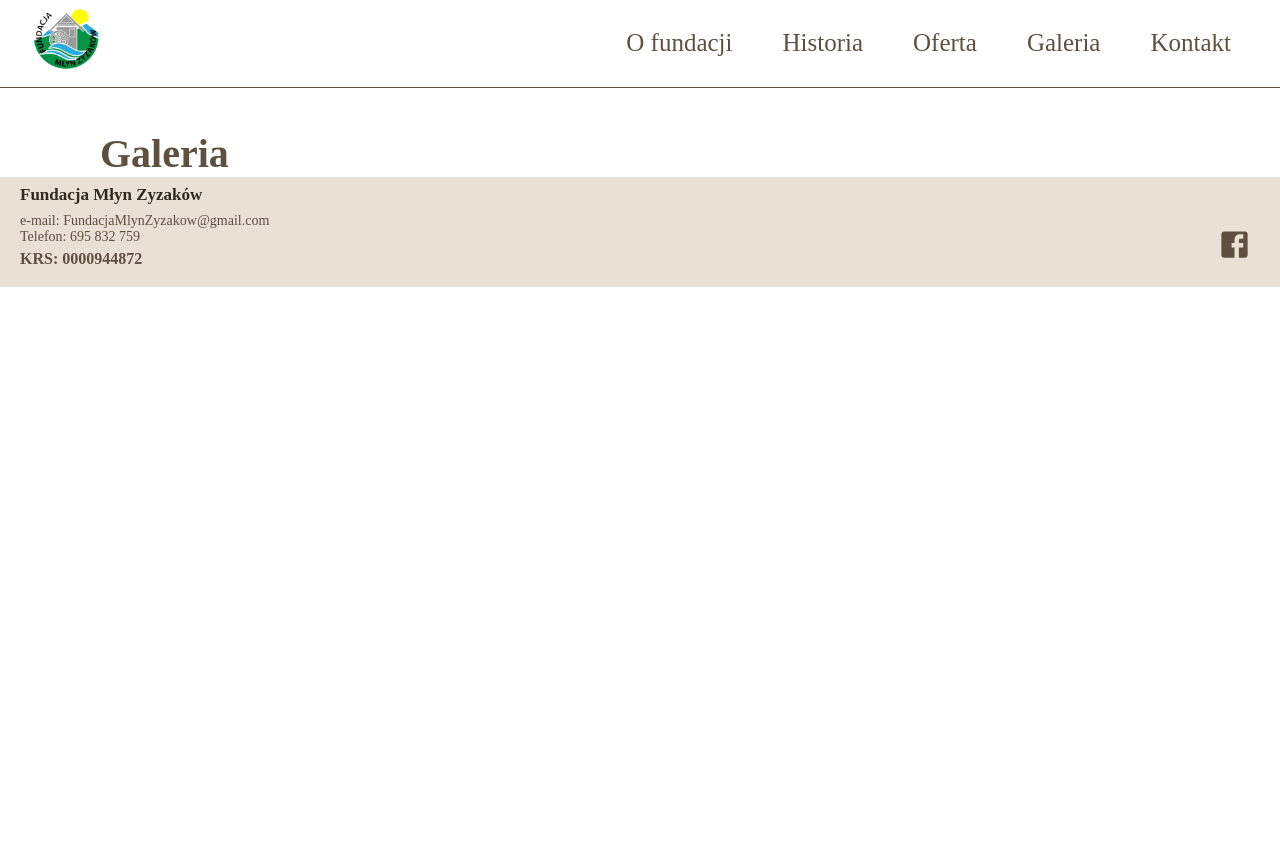
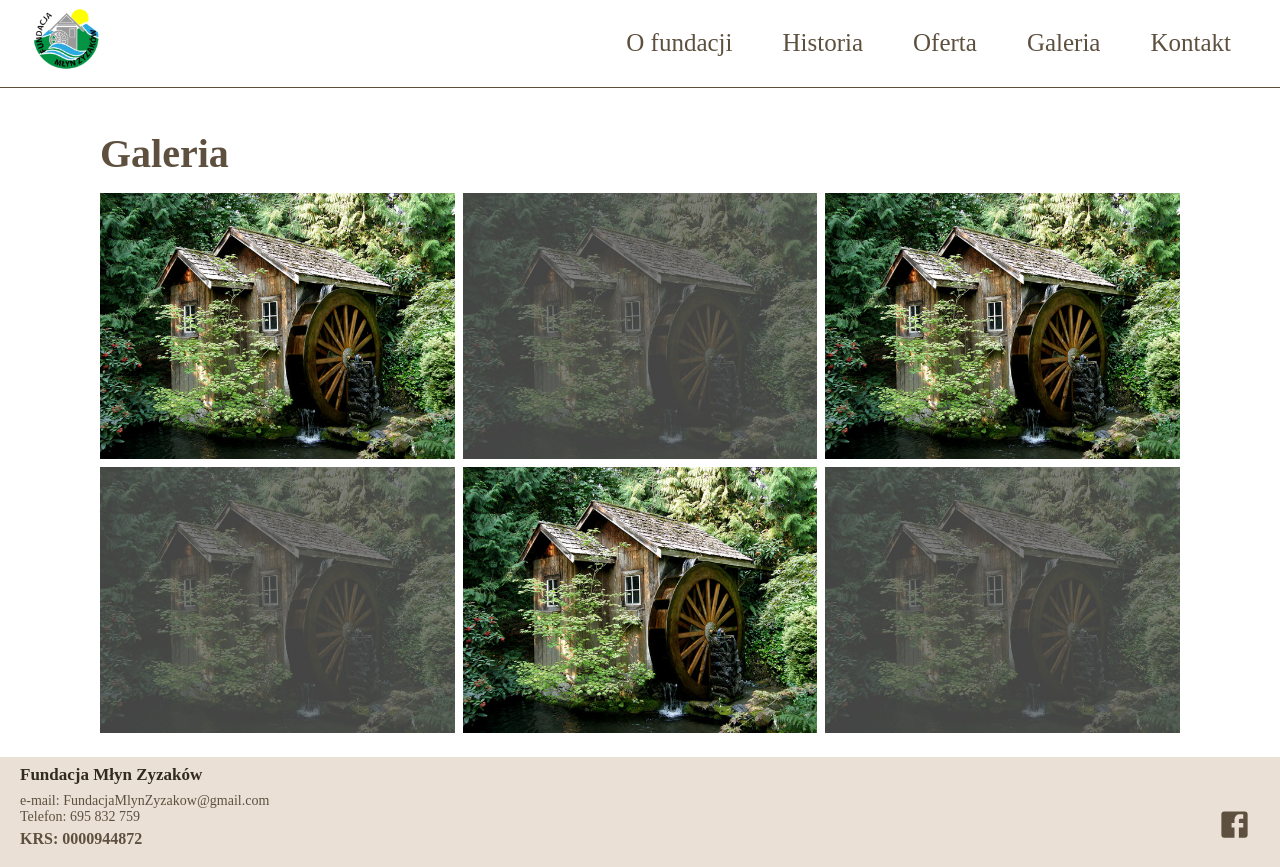
Before and after one commit to asiabielawska/ProjektFundacji, a React (Vite) app: page /galeria in a window 1280 px wide. Before the commit the page ends 800 px from the top, so only its background shows below. Built offline with nearby package versions, Linux system fonts and the light colour scheme; a web font is replaced by a local one.

Commit message:
Add picture above others

```diff
--- a/src/components/Gallery/Gallery.tsx
+++ b/src/components/Gallery/Gallery.tsx
@@ -1,5 +1,49 @@
 import { MainHeading } from "../Layout/styled";
+import { ImageListItem } from "@mui/material";
+import ImgOfMlyn from "../../assets/młynmain.jpeg";
+import ImgOfMlyn2 from "../../assets/młynmain2.jpg";
+import {
+  ClosingButton,
+  ImagesOfGalerry,
+  ZoomedImg,
+  ZoomedImgContainer,
+} from "./styled";
+import { useState } from "react";
+
+const itemData = [
+  { img: ImgOfMlyn, title: "mlyn" },
+  { img: ImgOfMlyn2, title: "mlyn" },
+  { img: ImgOfMlyn2, title: "mlyn" },
+  { img: ImgOfMlyn, title: "mlyn" },
+  { img: ImgOfMlyn, title: "mlyn" },
+  { img: ImgOfMlyn2, title: "mlyn" },
+];
 
 export const Gallery = () => {
-  return <MainHeading>Galeria</MainHeading>;
+  const [clicked, setClicked] = useState("");
+
+  return (
+    <>
+      <MainHeading>Galeria</MainHeading>
+      <ImagesOfGalerry variant="masonry" cols={3} gap={8}>
+        {itemData.map((item) => (
+          <ImageListItem key={item.img}>
+            <img
+              src={item.img}
+              alt={item.title}
+              onClick={() => setClicked(item.img)}
+            />
+          </ImageListItem>
+        ))}
+      </ImagesOfGalerry>
+      {clicked && (
+        <ZoomedImgContainer>
+          <ZoomedImg src={clicked}></ZoomedImg>
+          <ClosingButton variant="contained" onClick={() => setClicked("")}>
+            X
+          </ClosingButton>
+        </ZoomedImgContainer>
+      )}
+    </>
+  );
 };
--- a/src/components/Gallery/styled.ts
+++ b/src/components/Gallery/styled.ts
@@ -0,0 +1,23 @@
+import { Button, ImageList, styled } from "@mui/material";
+
+export const ImagesOfGalerry = styled(ImageList)({
+  paddingLeft: 100,
+  paddingRight: 100,
+});
+
+export const ZoomedImgContainer = styled("div")({});
+
+export const ZoomedImg = styled("img")({
+  marginTop: "-40%",
+  position: "absolute",
+  marginLeft: "30%",
+  width: "48%",
+});
+
+export const ClosingButton = styled(Button)({
+  position: "absolute",
+  cursor: "pointer",
+  right: "20%",
+  backgroundColor: "gray",
+  top: 240,
+});
```
